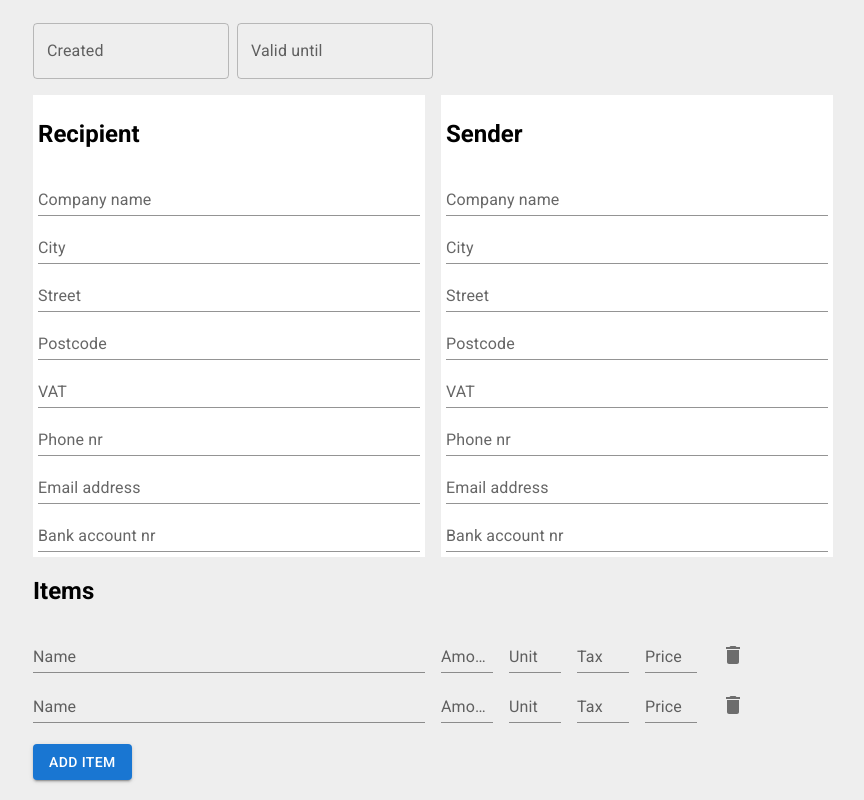
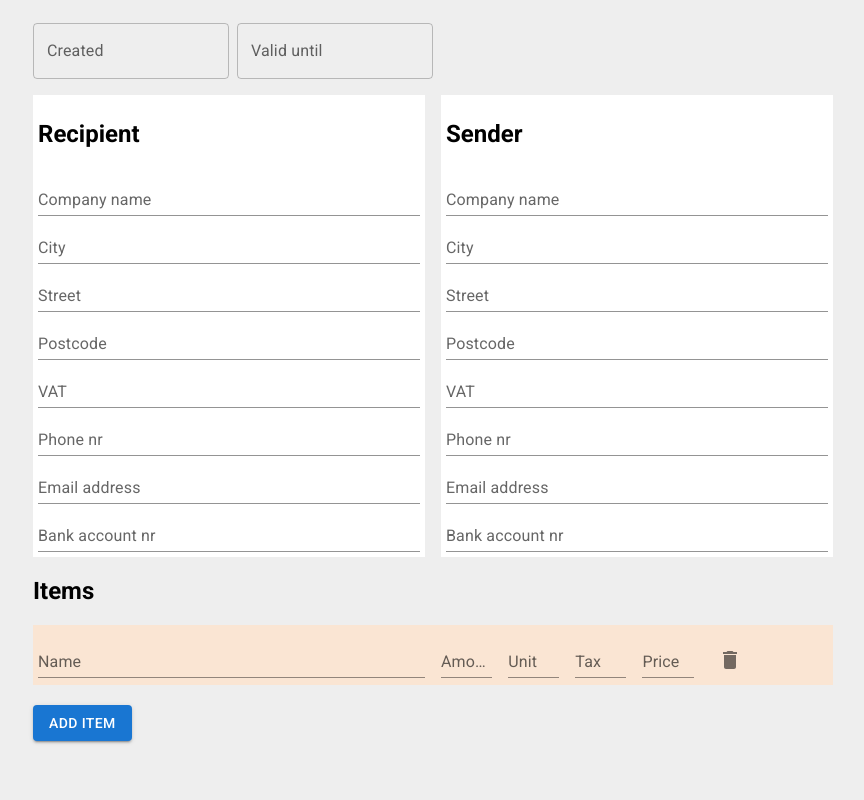
Before and after one commit to shcodenick/ups22, a React (Create React App) app: page /invoice in a window 1280 px wide. Shown: the part 294-1094 px from the top of the page, without its empty margins (207-1071 px from the left). After the commit the page ends 1055 px from the top, so only its background shows below. Built offline with nearby package versions, Linux system fonts and the light colour scheme.

Commit message:
dynamic invoice item adding

```diff
--- a/src/components/InvoiceForm.tsx
+++ b/src/components/InvoiceForm.tsx
@@ -1,4 +1,4 @@
-import React from 'react'
+import React, { useState } from 'react'
 import styled from '@emotion/styled'
 import { useTranslation } from 'react-i18next';
 import { TextField, Button, Grid } from '@mui/material';
@@ -48,6 +48,12 @@ const InvoiceForm = () => {
     const methods = useForm({
         resolver: yupResolver(schema)
     });
+
+    const [itemsList, setItemsList] = useState<React.ReactNode[]>([]);
+    const handleAddItemClick = () => {
+        setItemsList([...itemsList, <InvoiceItem key={itemsList.length} />]);
+      };
+
     const onSubmit = (data: any) => console.log(data);
 
     return (
@@ -117,11 +123,14 @@ const InvoiceForm = () => {
                         <CompanyForm title={t('sender')} prefix="sender_" />
                     </Grid>
                 </Grid>
+
                 <h2>{t('items')}</h2>
                 <InvoiceItem />
-                <InvoiceItem />
-                <br></br>
-                <Button variant="contained" color="primary">
+                {itemsList.map((component, index) => (
+                    <div key={index}>{component}</div>
+                ))}
+
+                <Button onClick={handleAddItemClick} variant="contained" color="primary" sx={{marginTop: '20px'}}>
                     {t('add_item')}
                 </Button>
             </form>
--- a/src/components/InvoiceItem.tsx
+++ b/src/components/InvoiceItem.tsx
@@ -4,13 +4,16 @@ import { useTranslation } from 'react-i18next';
 import { TextField, Grid } from '@mui/material';
 import IconButton from '@mui/material/IconButton';
 import DeleteIcon from '@mui/icons-material/Delete';
+import { useFormContext } from "react-hook-form";
 
 const InvoiceItemBox = styled.div`
-
+    background-color: #FAE5D3;
+    padding: 5px;
 `;
 
 const InvoiceItem = () => {
     const { t } = useTranslation();
+    const { register } = useFormContext();
 
     return (
         <InvoiceItemBox>
@@ -20,7 +23,7 @@ const InvoiceItem = () => {
                         fullWidth
                         label={t('name')}
                         variant="standard"
-                        value=""
+                        {...register('name[]')}
                     />
                 </Grid>
                 <Grid item xs={1}>
@@ -28,7 +31,7 @@ const InvoiceItem = () => {
                         fullWidth
                         label={t('amount')}
                         variant="standard"
-                        value=""
+                        name="amount[]"
                     />
                 </Grid>
                 <Grid item xs={1}>
@@ -36,7 +39,7 @@ const InvoiceItem = () => {
                         fullWidth
                         label={t('unit')}
                         variant="standard"
-                        value=""
+                        name="unit[]"
                     />
                 </Grid>
                 <Grid item xs={1}>
@@ -44,7 +47,7 @@ const InvoiceItem = () => {
                         fullWidth
                         label={t('tax')}
                         variant="standard"
-                        value=""
+                        name="tax[]"
                     />
                 </Grid>
                 <Grid item xs={1}>
@@ -52,7 +55,7 @@ const InvoiceItem = () => {
                         fullWidth
                         label={t('price')}
                         variant="standard"
-                        value=""
+                        name="price[]"
                     />
                 </Grid>
                 <Grid item xs={1}>
```
